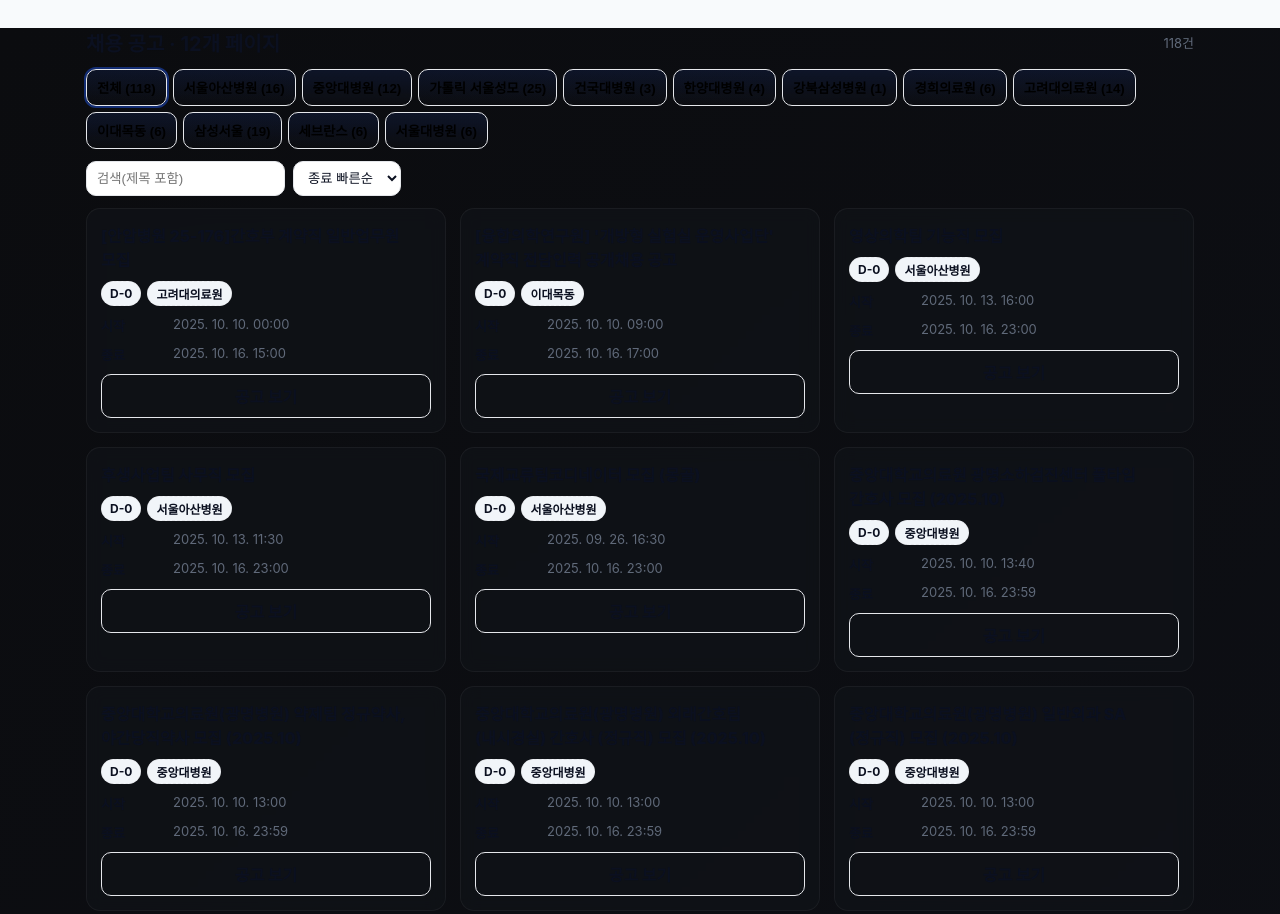
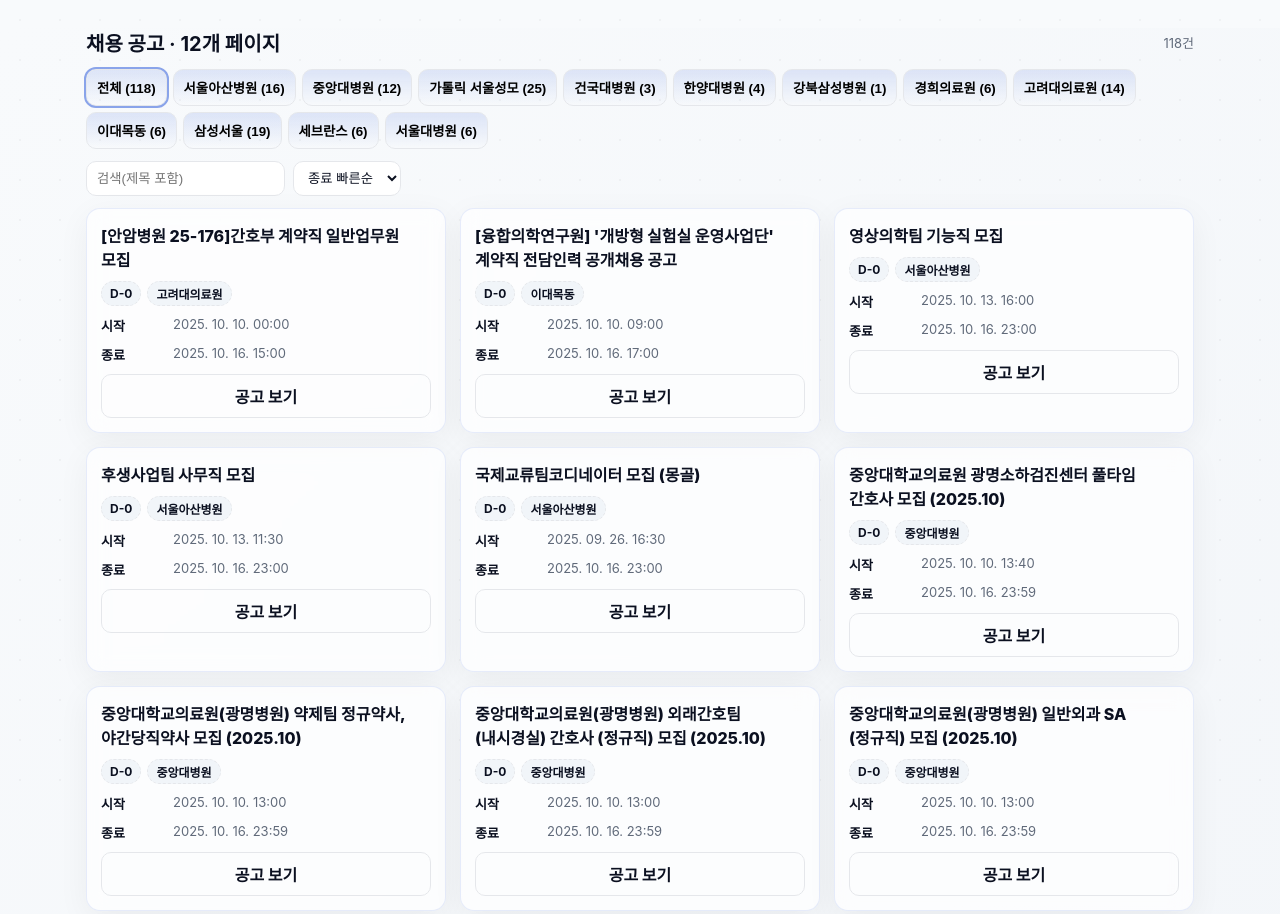
Before and after one commit to Kimseungwoo0407/hospital-jobs, a plain HTML site: page index.html in a window 1280 px wide. Shown: the top 914 px of the page. Drawn offline with Linux system fonts and the light colour scheme.

Commit message:
Update index.html
제발 되세요

```diff
--- a/index.html
+++ b/index.html
@@ -9,40 +9,72 @@
   @media (prefers-color-scheme: light){:root{--bg:#f8fafc;--card:#fff;--text:#0b1020;--muted:#606a7a;--accent:#1d4ed8;--border:#e5e7eb;--badge:#f1f5f9}}
   *{box-sizing:border-box}
   html,body{margin:0;background:var(--bg);color:var(--text);font-family:ui-sans-serif,-apple-system,BlinkMacSystemFont,"Segoe UI",Roboto,"Noto Sans KR","Apple SD Gothic Neo","Malgun Gothic",Arial,"Helvetica Neue",sans-serif}
-  .wrap{max-width:1140px;margin:28px auto;padding:0 16px 40px}
+  .wrap{max-width:1140px;margin:28px auto;padding:0 16px 40px;position:relative;z-index:1}
   header{display:flex;gap:12px;align-items:center;justify-content:space-between;flex-wrap:wrap}
   h1{font-size:20px;margin:0}
   .tabs{display:flex;gap:6px;flex-wrap:wrap;margin:12px 0}
-  .tab{border:1px solid var(--border);background:linear-gradient(180deg,color-mix(in srgb,var(--accent) 12%,transparent),transparent);padding:8px 10px;border-radius:10px;cursor:pointer;font-weight:800}
+  .tab{border:1px solid var(--border);background:linear-gradient(180deg,color-mix(in srgb,var(--accent) 12%,transparent),transparent);padding:8px 10px;border-radius:10px;cursor:pointer;font-weight:800;transition:all 0.2s}
+  .tab:hover{transform:translateY(-1px)}
   .tab[aria-selected="true"]{outline:2px solid color-mix(in srgb,var(--accent) 50%, transparent)}
   .toolbar{display:flex;gap:8px;flex-wrap:wrap;margin:8px 0}
   .input{background:var(--card);border:1px solid var(--border);border-radius:10px;padding:8px 10px;color:var(--text)}
   .grid{display:grid;grid-template-columns:repeat(1,minmax(0,1fr));gap:14px;margin-top:12px}
   @media (min-width:640px){.grid{grid-template-columns:repeat(2,minmax(0,1fr))}}
   @media (min-width:980px){.grid{grid-template-columns:repeat(3,minmax(0,1fr))}}
-  .card{background:var(--card);border:1px solid var(--border);border-radius:14px;padding:14px;display:flex;flex-direction:column;gap:10px}
+  .card{background:var(--card);border:1px solid var(--border);border-radius:14px;padding:14px;display:flex;flex-direction:column;gap:10px;transition:transform 0.2s}
+  .card:hover{transform:translateY(-2px)}
   .title{font-weight:800;font-size:16px;margin:0;word-break:keep-all}
   .badges{display:flex;gap:6px;flex-wrap:wrap}
   .badge{display:inline-flex;align-items:center;gap:6px;background:var(--badge);border:1px dashed var(--border);padding:3px 8px;border-radius:999px;font-size:12px;font-weight:700}
   .row{display:flex;gap:8px;font-size:13px;color:var(--muted)}
   .k{width:64px;flex:0 0 64px;color:var(--text);font-weight:700}
   .v{flex:1;min-width:0}
-  .btn-link{display:inline-flex;justify-content:center;align-items:center;padding:9px 10px;border-radius:10px;border:1px solid var(--border);text-decoration:none;color:var(--text);font-weight:800}
+  .btn-link{display:inline-flex;justify-content:center;align-items:center;padding:9px 10px;border-radius:10px;border:1px solid var(--border);text-decoration:none;color:var(--text);font-weight:800;transition:all 0.2s}
+  .btn-link:hover{background:var(--accent);color:#fff;border-color:var(--accent)}
   .empty{border:1px dashed var(--border);border-radius:12px;padding:18px;text-align:center;color:var(--muted);margin-top:14px}
   footer{margin-top:22px;font-size:12px;color:var(--muted);text-align:center}
   .count{font-size:13px;color:var(--muted)}
-  /* 기존 스타일들 뒤에 배치 */
+
+  /* 배경 효과 */
   body {
-      background: linear-gradient(135deg, #0b0c0f 0%, #141827 100%) !important;
-      background-image: radial-gradient(rgba(255,255,255,0.02) 1px, transparent 1px);
-      background-size: 40px 40px;
+    background: linear-gradient(135deg, #0b0c0f 0%, #141827 100%);
+    position: relative;
+  }
+  body::before {
+    content: '';
+    position: fixed;
+    top: 0;
+    left: 0;
+    width: 100%;
+    height: 100%;
+    background-image: radial-gradient(rgba(255,255,255,0.03) 1px, transparent 1px);
+    background-size: 40px 40px;
+    pointer-events: none;
+    z-index: 0;
   }
 
+  /* 글래스모피즘 카드 */
   .card {
-      background: rgba(18, 20, 26, 0.6) !important;
-      backdrop-filter: blur(8px);
-      -webkit-backdrop-filter: blur(8px); /* Safari 지원 */
-      border: 1px solid rgba(255,255,255,0.05) !important;
+    background: rgba(18, 20, 26, 0.7) !important;
+    backdrop-filter: blur(10px);
+    -webkit-backdrop-filter: blur(10px);
+    border: 1px solid rgba(110, 168, 254, 0.1) !important;
+    box-shadow: 0 8px 32px rgba(0, 0, 0, 0.3);
+  }
+
+  /* 라이트모드 대응 */
+  @media (prefers-color-scheme: light) {
+    body {
+      background: linear-gradient(135deg, #f8fafc 0%, #e2e8f0 100%);
+    }
+    body::before {
+      background-image: radial-gradient(rgba(0,0,0,0.03) 1px, transparent 1px);
+    }
+    .card {
+      background: rgba(255, 255, 255, 0.7) !important;
+      border: 1px solid rgba(29, 78, 216, 0.1) !important;
+      box-shadow: 0 8px 32px rgba(0, 0, 0, 0.05);
+    }
   }
 </style>
 </head>
@@ -53,7 +85,6 @@
     <span class="count" id="count">0건</span>
   </header>
 
-  <!-- 탭: 기관별 12개 + 전체 -->
   <nav class="tabs" id="tabs" role="tablist" aria-label="기관 선택"></nav>
 
   <div class="toolbar">
```
